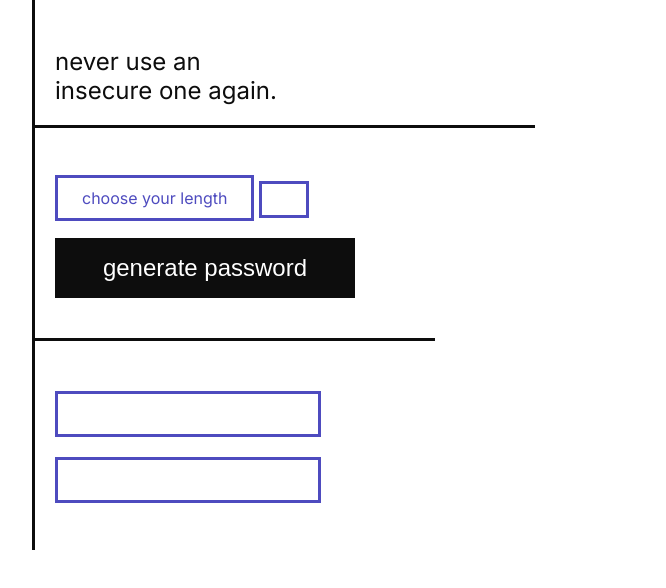
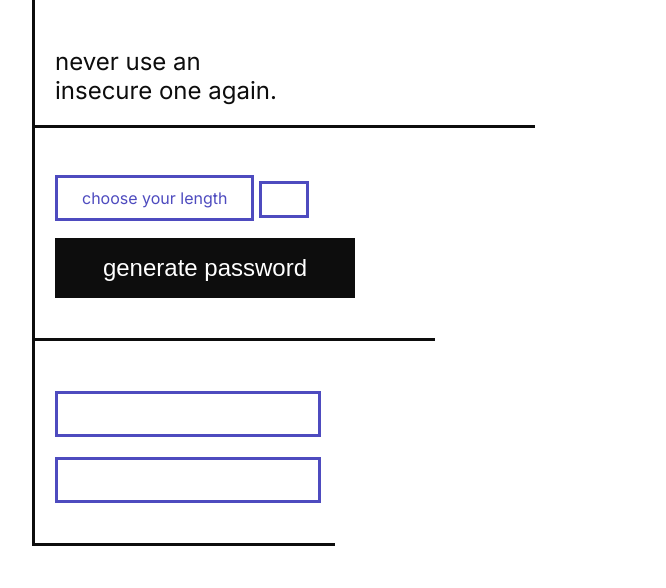
Before and after one commit to devJens/password-generator, a plain HTML site: page index.html in a window 1280 px wide. Shown: the part 220-808 px from the top of the page, without its empty margins (18-684 px from the left). Drawn offline with Linux system fonts and the light colour scheme.

Commit message:
Update index.css

```diff
--- a/index.css
+++ b/index.css
@@ -9,8 +9,8 @@ body {
 #grid {
      border-left: 3px solid #0D0D0D;
      margin-top:50px;
-    box-size: border-box;
-    height:90vh;
+     box-size: border-box;
+
 }
 
 .h1-wrapper, .h2-wrapper, .btn-wrapper, .pw-wrapper {
@@ -33,7 +33,7 @@ body {
 
 .pw-wrapper {
     width: 300px;
-   border: none;
+
 }
 
 h1 {
```
